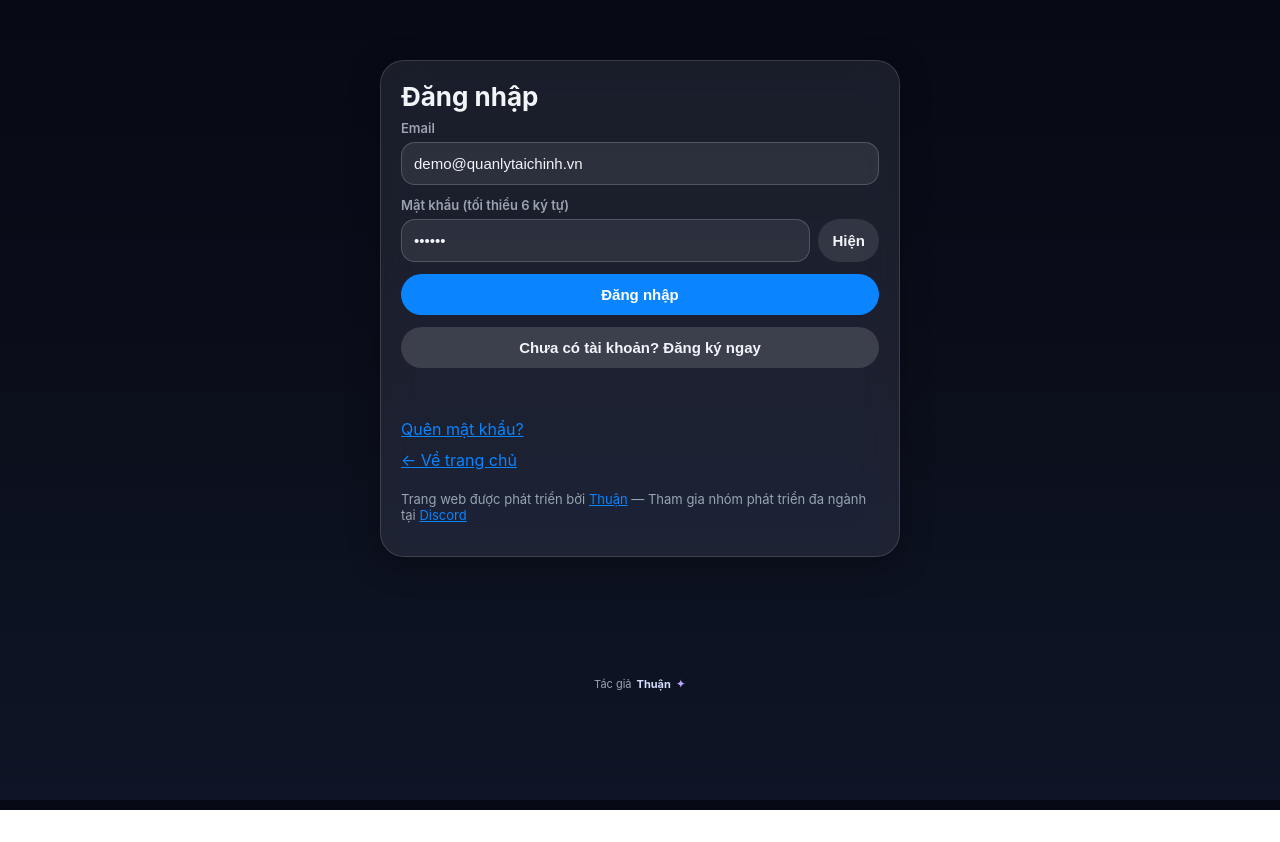
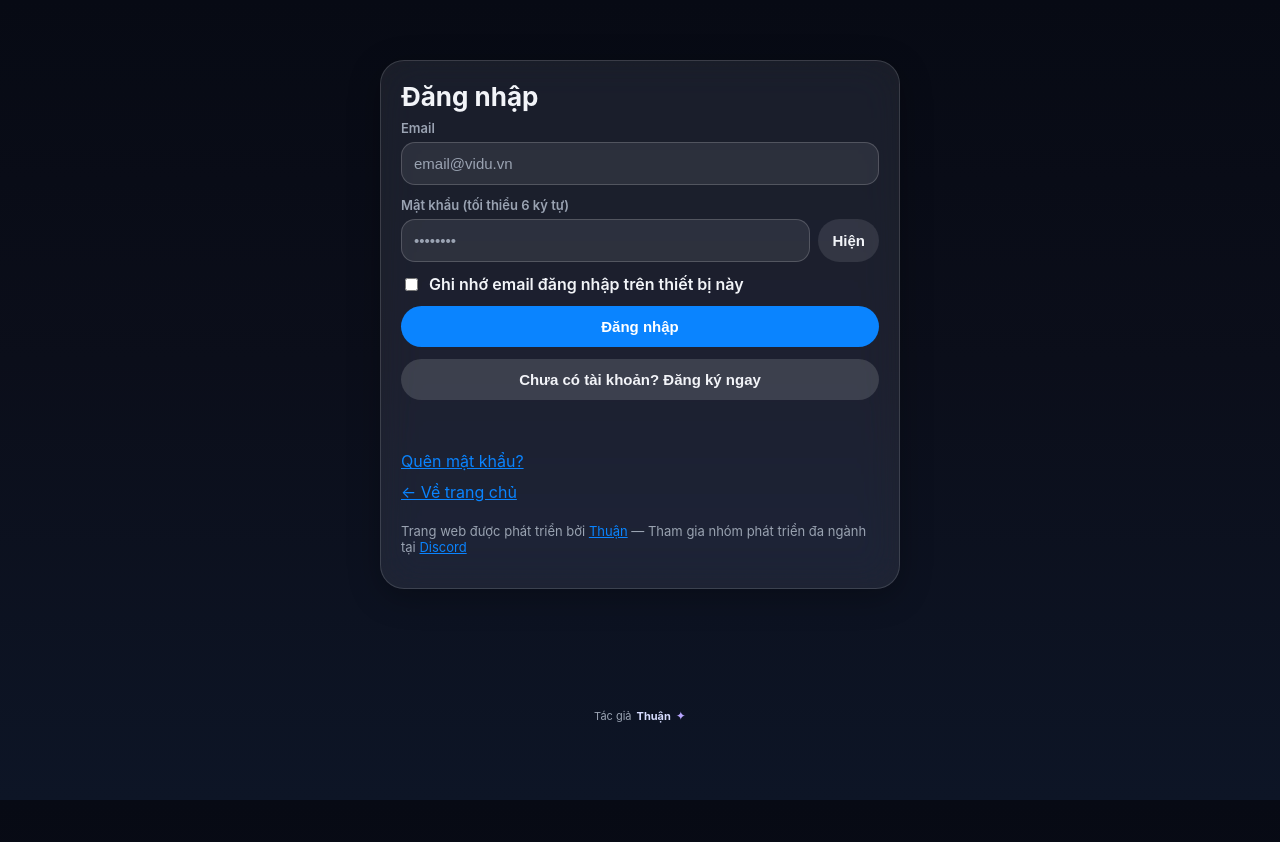
Before and after one commit to ThuanDepzai03/quan-ly-tai-chinh, a Next.js app: page /auth in a window 1280 px wide. Before the commit the page ends 810 px from the top, so only its background shows below. Built offline with nearby package versions, Linux system fonts and the light colour scheme; no server answers.

Commit message:
nút ghi nhớ đăng nhập

```diff
--- a/components/AuthForm.tsx
+++ b/components/AuthForm.tsx
@@ -1,5 +1,5 @@
 'use client';
-import { useState } from 'react';
+import { useEffect, useState } from 'react';
 import Link from 'next/link';
 import type { SupabaseClient, User as SupabaseUser } from '@supabase/supabase-js';
 import {
@@ -10,18 +10,31 @@ import {
   sendPasswordResetEmail,
 } from '@/lib/supabase/client';
 import { localResetPassword, localSignIn, localSignUp, getSessionUser, setSessionUser, syncSessionUserFromSupabase } from '@/lib/auth';
-import { DEMO_EMAIL, DEMO_PASSWORD } from '@/lib/demo';
+import { DEMO_EMAIL } from '@/lib/demo';
 import { ensureLocalState, seedCloudDemoData } from '@/lib/data';
 import { Field } from '@/components/GlassCard';
 
 type Mode = 'login' | 'register' | 'forgot';
+const REMEMBERED_EMAIL_KEY = 'qltc-remembered-email';
+const AUTH_REQUEST_TIMEOUT_MS = 15_000;
+
+function withAuthTimeout<T>(request: PromiseLike<T>, label: string): Promise<T> {
+  let timer: ReturnType<typeof setTimeout>;
+  return Promise.race([
+    Promise.resolve(request),
+    new Promise<T>((_, reject) => {
+      timer = setTimeout(() => reject(new Error(`${label} quá thời gian chờ. Hãy kiểm tra kết nối rồi thử lại.`)), AUTH_REQUEST_TIMEOUT_MS);
+    }),
+  ]).finally(() => clearTimeout(timer));
+}
 
 /** Form Đăng nhập / Đăng ký / Quên mật khẩu dùng chung cho trang chủ (/) và trang /auth. */
 export default function AuthForm({ showHomeLink = false }: { showHomeLink?: boolean }) {
   const [mode, setMode] = useState<Mode>('login');
   const [name, setName] = useState('');
-  const [email, setEmail] = useState(DEMO_EMAIL);
-  const [password, setPassword] = useState(DEMO_PASSWORD);
+  const [email, setEmail] = useState('');
+  const [password, setPassword] = useState('');
+  const [rememberEmail, setRememberEmail] = useState(false);
   const [confirm, setConfirm] = useState('');
   const [showPw, setShowPw] = useState(false);
   const [withDemo, setWithDemo] = useState(true);
@@ -32,6 +45,27 @@ export default function AuthForm({ showHomeLink = false }: { showHomeLink?: bool
   const [showResend, setShowResend] = useState(false);
   const [resendMsg, setResendMsg] = useState('');
   const cloud = isSupabaseConfigured();
+
+  useEffect(() => {
+    try {
+      const savedEmail = localStorage.getItem(REMEMBERED_EMAIL_KEY);
+      if (savedEmail) {
+        setEmail(savedEmail);
+        setRememberEmail(true);
+      }
+    } catch {
+      setError('Trình duyệt không cho phép lưu email trên thiết bị này.');
+    }
+  }, []);
+
+  function saveRememberedEmail(value: string) {
+    try {
+      if (rememberEmail) localStorage.setItem(REMEMBERED_EMAIL_KEY, value.trim());
+      else localStorage.removeItem(REMEMBERED_EMAIL_KEY);
+    } catch {
+      setError('Không lưu được email đăng nhập trên thiết bị này.');
+    }
+  }
 
   // Chuyển sang Dashboard. localStorage.setItem là đồng bộ nên key session
   // đã được ghi xong trước khi trình duyệt tải lại trang /dashboard.
@@ -51,7 +85,7 @@ export default function AuthForm({ showHomeLink = false }: { showHomeLink?: bool
    * được session/user nào — khi đó KHÔNG chuyển trang, báo lỗi rõ ràng.
    */
   async function persistCloudSession(sb: SupabaseClient, fallbackUser: SupabaseUser | null = null): Promise<boolean> {
-    const { data: { session } } = await sb.auth.getSession();
+    const { data: { session } } = await withAuthTimeout(sb.auth.getSession(), 'Kiểm tra phiên Supabase');
     const sbUser = session?.user ?? fallbackUser;
     if (!sbUser) return false;
     const user = syncSessionUserFromSupabase(sbUser);
@@ -139,7 +173,10 @@ export default function AuthForm({ showHomeLink = false }: { showHomeLink?: bool
           setInfo('Đăng ký thành công. Đang chuyển tới Dashboard…');
           goDashboard();
         } else {
-          const { data, error } = await sb.auth.signInWithPassword({ email: email.trim(), password });
+          const { data, error } = await withAuthTimeout(
+            sb.auth.signInWithPassword({ email: email.trim(), password }),
+            'Đăng nhập Supabase',
+          );
           if (error) {
             const t = translateAuthError(error);
             setError(t.message);
@@ -153,6 +190,7 @@ export default function AuthForm({ showHomeLink = false }: { showHomeLink?: bool
             setError('Đăng nhập thành công nhưng chưa lấy được phiên đăng nhập. Hãy thử đăng nhập lại.');
             return;
           }
+          saveRememberedEmail(email);
           goDashboard();
         }
         return;
@@ -168,9 +206,12 @@ export default function AuthForm({ showHomeLink = false }: { showHomeLink?: bool
       } else {
         const { user, error } = await localSignIn(email, password);
         if (error || !user) { setError(error ?? 'Đăng nhập thất bại.'); return; }
+        saveRememberedEmail(email);
         ensureLocalState(user, user.email === DEMO_EMAIL ? true : withDemo);
         goDashboard();
       }
+    } catch (error) {
+      setError(error instanceof Error ? error.message : 'Không thể kết nối dịch vụ đăng nhập. Vui lòng thử lại.');
     } finally { setBusy(false); }
   }
 
@@ -209,12 +250,12 @@ export default function AuthForm({ showHomeLink = false }: { showHomeLink?: bool
           </Field>
         ) : null}
         <Field label="Email">
-          <input placeholder="email@vidu.vn" type="email" value={email} onChange={(e) => setEmail(e.target.value)} required />
+          <input placeholder="email@vidu.vn" type="email" autoComplete="email" value={email} onChange={(e) => setEmail(e.target.value)} required />
         </Field>
         <Field label={mode === 'forgot' ? 'Mật khẩu mới' : 'Mật khẩu (tối thiểu 6 ký tự)'}>
           <div style={{ display: 'flex', gap: 8 }}>
             <input
-              placeholder="••••••••" type={showPw ? 'text' : 'password'}
+              placeholder="••••••••" type={showPw ? 'text' : 'password'} autoComplete={mode === 'register' ? 'new-password' : mode === 'forgot' ? 'new-password' : 'current-password'}
               value={password} onChange={(e) => setPassword(e.target.value)} required minLength={6}
             />
             <button type="button" className="btn-ghost" onClick={() => setShowPw((s) => !s)}>
@@ -227,6 +268,19 @@ export default function AuthForm({ showHomeLink = false }: { showHomeLink?: bool
             <input placeholder="••••••••" type={showPw ? 'text' : 'password'} value={confirm}
               onChange={(e) => setConfirm(e.target.value)} required minLength={6} />
           </Field>
+        ) : null}
+        {mode === 'login' ? (
+          <label className="check-row">
+            <input type="checkbox" checked={rememberEmail} onChange={(e) => {
+              const checked = e.target.checked;
+              setRememberEmail(checked);
+              if (!checked) {
+                try { localStorage.removeItem(REMEMBERED_EMAIL_KEY); }
+                catch { setError('Không xóa được email đã ghi nhớ trên thiết bị này.'); }
+              }
+            }} />
+            Ghi nhớ email đăng nhập trên thiết bị này
+          </label>
         ) : null}
         {mode === 'register' ? (
           <label className="check-row">
--- a/lib/data.ts
+++ b/lib/data.ts
@@ -23,6 +23,17 @@ const TABLES = [
   'tax_settings',
 ] as const;
 type TableName = (typeof TABLES)[number];
+const CLOUD_REQUEST_TIMEOUT_MS = 15_000;
+
+function withTimeout<T>(promise: PromiseLike<T>, label: string): Promise<T> {
+  let timer: ReturnType<typeof setTimeout>;
+  return Promise.race([
+    Promise.resolve(promise),
+    new Promise<T>((_, reject) => {
+      timer = setTimeout(() => reject(new Error(`${label} quá thời gian chờ ${CLOUD_REQUEST_TIMEOUT_MS / 1000} giây.`)), CLOUD_REQUEST_TIMEOUT_MS);
+    }),
+  ]).finally(() => clearTimeout(timer));
+}
 
 const STATE_TO_TABLE: Record<string, TableName> = {
   workspaces: 'workspaces', members: 'members', wallets: 'wallets',
@@ -126,6 +137,7 @@ export interface AppData {
   mode: 'local' | 'cloud';
   syncError: string;
   clearSyncError: () => void;
+  retryLoad: () => void;
   currentWorkspace: Workspace | null;
   switchWorkspace: (id: string) => void;
   saveWorkspace: (input: { id?: string; name: string; mode: WorkspaceMode; tax_circular: TaxCircular; vat_rate?: number; tncn_rate?: number; tndn_rate?: number; mon_bai?: number; tncn_deduction?: number }) => Promise<string | null>;
@@ -192,6 +204,11 @@ function useAppDataState(): AppData {
   // Tăng khi Supabase báo session đổi sang user khác (SIGNED_IN) để tải
   // lại dữ liệu cho đúng user. TOKEN_REFRESHED cùng user thì không tải lại.
   const [authTick, setAuthTick] = useState(0);
+  const retryLoad = useCallback(() => {
+    setSyncError('');
+    setLoading(true);
+    setAuthTick((tick) => tick + 1);
+  }, []);
 
   // Đồng bộ phiên Supabase -> key session duy nhất của app.
   // Sửa lỗi 06/11/2026: trước đây effect tải dữ liệu chỉ đọc localStorage
@@ -229,12 +246,22 @@ function useAppDataState(): AppData {
       const sb = isSupabaseConfigured() ? createClient() : null;
       if (sb) {
         try {
-          const { data: { session } } = await sb.auth.getSession();
+          const { data: { session } } = await withTimeout(sb.auth.getSession(), 'Kết nối xác thực Supabase');
           if (session?.user) {
             user = syncSessionUserFromSupabase(session.user);
             hasSupabaseSession = true;
           }
-        } catch { /* rơi xuống fallback local */ }
+        } catch (error) {
+          if (!cancelled) {
+            const message = error instanceof Error ? error.message : String(error);
+            const savedUser = getSessionUser();
+            setMode('cloud');
+            setState(savedUser ? emptyState(savedUser) : null);
+            setSyncError(`${message} Kiểm tra kết nối Supabase rồi thử lại.`);
+            setLoading(false);
+          }
+          return;
+        }
       }
       // 2. Chỉ khi không có session Supabase mới dùng phiên local/demo.
       if (!user) user = getSessionUser();
@@ -243,12 +270,12 @@ function useAppDataState(): AppData {
         try {
           // user ở đây chính là user đã đồng bộ từ Supabase session ở trên.
           const cloudUser: AppUser = user;
-          const results = await Promise.all(
+          const results = await withTimeout(Promise.all(
             TABLES.map(async (table) => {
               const { data, error } = await sb.from(table).select('*');
               return { table, data: data ?? [], error };
             }),
-          );
+          ), 'Tải dữ liệu từ Supabase');
           const failedQuery = results.find((result) => result.error);
           if (failedQuery?.error) throw new Error(`${failedQuery.table}: ${failedQuery.error.message}`);
           const loaded: Partial<AppState> = { user: cloudUser };
@@ -426,7 +453,7 @@ function useAppDataState(): AppData {
   }, [deleteCloudWorkspaceData, upsertCloudState]);
 
   const api: AppData = {
-    state, loading, mode, syncError, clearSyncError: () => setSyncError(''), currentWorkspace,
+    state, loading, mode, syncError, clearSyncError: () => setSyncError(''), retryLoad, currentWorkspace,
     switchWorkspace: (id) => update((p) => ({ ...p, currentWorkspaceId: id })),
     saveWorkspace: async (input) => {
       const current = stateRef.current;
```
Also changed, not shown: components/AppShell.tsx (+17 -2 lines).
